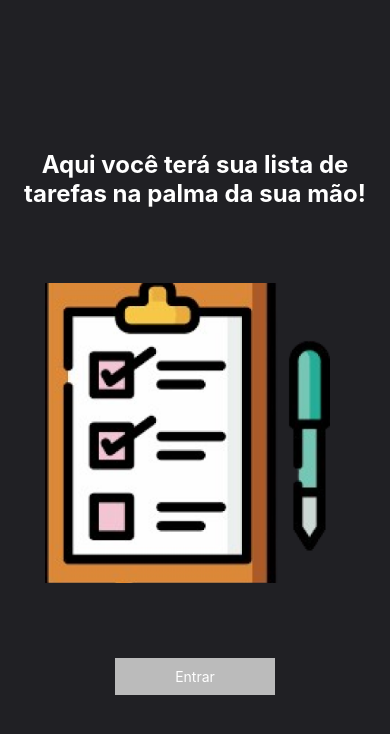
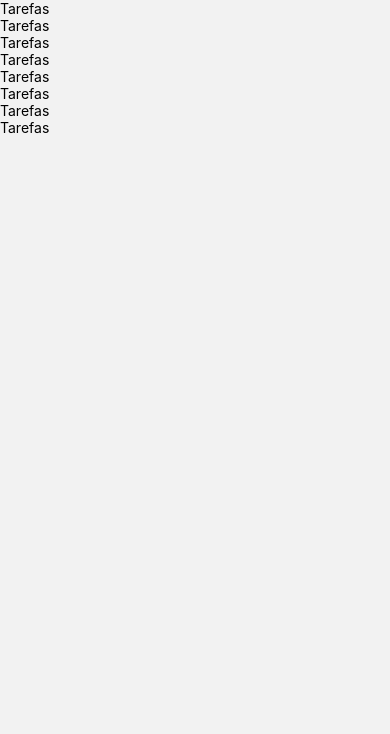
Before and after one commit to Ricardo-1991/lista-de-tarefas, a React Native app: screen /Tasks in a window 390 px wide. Shown: the top 734 px of the page. Built offline with nearby package versions, Linux system fonts and the light colour scheme.

Commit message:
fix: Consertando o navigation da aplicação.

```diff
--- /dev/null
+++ b/src/components/Header/index.tsx
@@ -0,0 +1,15 @@
+import {ReactNode} from 'react'
+import { View} from 'react-native'
+import { Header } from './style'
+
+interface ChildrenProps {
+    children: ReactNode
+}
+
+export function HeaderApp ({children}: ChildrenProps) {
+    return (
+        <Header>
+            {children}
+        </Header>
+    )
+}
--- /dev/null
+++ b/src/components/Header/style.ts
@@ -0,0 +1,10 @@
+import styled from "styled-components/native";
+
+export const Header = styled.View`
+    background-color: #FFFFFF;
+    width: 100%;
+    height: 141px;
+    justify-content: center;
+    flex-direction: row;
+    align-items: center;
+`;
--- a/src/screens/FormRegisterTask/index.tsx
+++ b/src/screens/FormRegisterTask/index.tsx
@@ -1,7 +1,9 @@
 import { Header , Container, TextTitle, TextTitleField, Input, Fields } from "./style";
-import {Feather} from "@expo/vector-icons";
 import AntDesign from '@expo/vector-icons/AntDesign';
 import { NavigationProp } from "@react-navigation/native";
+
+import {HeaderApp} from '../../components/Header'
+
 
 type Props = {
     navigation: NavigationProp<'FormRegister'>;
@@ -11,7 +13,7 @@ type Props = {
 export function FormRegisterTask({navigation}: Props) {
     return (
         <Container>
-            <Header>
+            <HeaderApp>
                 <AntDesign name="back" size={50} color="black" style={{
                     marginTop: 80,
                     marginLeft: 11,
@@ -19,7 +21,7 @@ export function FormRegisterTask({navigation}: Props) {
                 onPress={() => navigation.goBack()}
                 />
            <TextTitle>CADASTRAR</TextTitle>
-            </Header>
+            </HeaderApp>
             <Fields>
             <TextTitleField>Título</TextTitleField>
             <Input
--- a/src/screens/FormRegisterTask/style.ts
+++ b/src/screens/FormRegisterTask/style.ts
@@ -1,5 +1,4 @@
 import styled from "styled-components/native";
-
 
 export const Container = styled.View`
     flex: 1;
@@ -7,30 +6,24 @@ export const Container = styled.View`
     background-color: ${({theme}) => theme.colors.appBackGround};
 `;
 
-
 export const Header = styled.View`
-
     background-color: #FFFFFF;
     width: 100%;
     height: 141px;
     justify-content: center;
     flex-direction: row;
     align-items: center;
-
-
 `;
 
 export const TextTitle = styled.Text`
-
     font-family: 'Roboto-Bold';
     font-size: 24px;
-    color: ${({theme}) => theme.colors.secondaryButton};
+    font-weight: bold;
     justify-content: center;
     flex: 1;
     text-align: center;
     margin-right: 48px;
     margin-top: 80px;
-
 `;
 
 
--- a/src/screens/Login/index.tsx
+++ b/src/screens/Login/index.tsx
@@ -1,20 +1,19 @@
 import { View, Image } from 'react-native';
 import { LoginButton, LoginButtonText, LoginContainer, Title } from './style';
-import { NavigationProp } from '../../types/navigation';
+import { useNavigation } from '@react-navigation/native'; // Importando o hook de navegação
+import { RootNavigationProp } from '../../types/navigation'; // Importando o tipo
 
-type Props = {
-    navigation: NavigationProp<'Auth'>;
-  };
+export function Login() {
+  const navigation = useNavigation<RootNavigationProp>(); // Usando o hook com o tipo
 
-export function Login({navigation}: Props) {
   return (
     <LoginContainer>
       <View>
         <Title>Aqui você terá sua lista de tarefas na palma da sua mão!</Title>
       </View>
-            <Image source={require('../../../assets/loginImage.png')} style={{width: 300, height: 300}} />
-            <LoginButton>
-                <LoginButtonText onPress={() => navigation.navigate("FormRegister")}>Entrar</LoginButtonText>
+      <Image source={require('../../../assets/loginImage.png')} style={{ width: 300, height: 300 }} />
+      <LoginButton onPress={() => navigation.navigate('Tasks')}>
+        <LoginButtonText>Entrar</LoginButtonText>
       </LoginButton>
     </LoginContainer>
   );
--- /dev/null
+++ b/src/screens/Tasks/index.tsx
@@ -0,0 +1,16 @@
+import { View, Text } from 'react-native';
+
+export function Tasks () {
+    return (
+        <View>
+            <Text>Tarefas</Text>
+            <Text>Tarefas</Text>
+            <Text>Tarefas</Text>
+            <Text>Tarefas</Text>
+            <Text>Tarefas</Text>
+            <Text>Tarefas</Text>
+            <Text>Tarefas</Text>
+            <Text>Tarefas</Text>
+        </View>
+    )
+}
--- a/src/screens/index.tsx
+++ b/src/screens/index.tsx
@@ -1,7 +1,7 @@
 import { createStackNavigator } from '@react-navigation/stack';
 import { AuthStack } from '../navigation/AuthStack';
 import { FormRegisterTaskStack } from '../navigation/FormRegisterTaskStack';
-
+import { Tasks } from './Tasks';
 
 const RootStack = createStackNavigator();
 
@@ -9,6 +9,7 @@ export function RootNavigator() {
     return (
       <RootStack.Navigator initialRouteName="Auth" screenOptions={{ headerShown: false }}>
         <RootStack.Screen name="Auth" component={AuthStack} />
+        <RootStack.Screen name="Tasks" component={Tasks} />
         <RootStack.Screen name="FormRegister" component={FormRegisterTaskStack} />
       </RootStack.Navigator>
     );
```
Also changed, not shown: src/navigation/TaskStack.tsx (added, +12 -0 lines), src/types/navigation.d.ts (+7 -6 lines), src/screens/Tasks/style.ts (added). Lines whose indentation alone changed are shown as unchanged.
